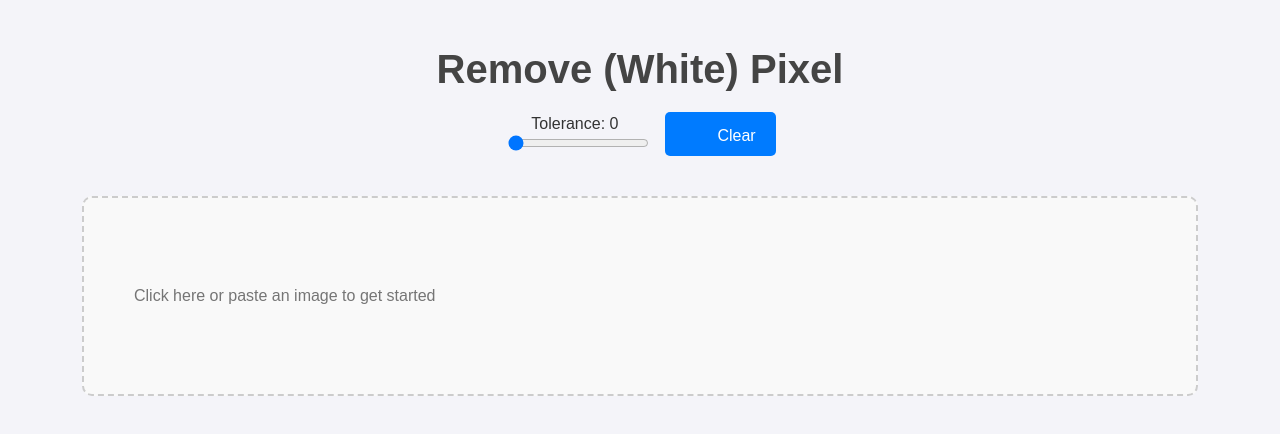
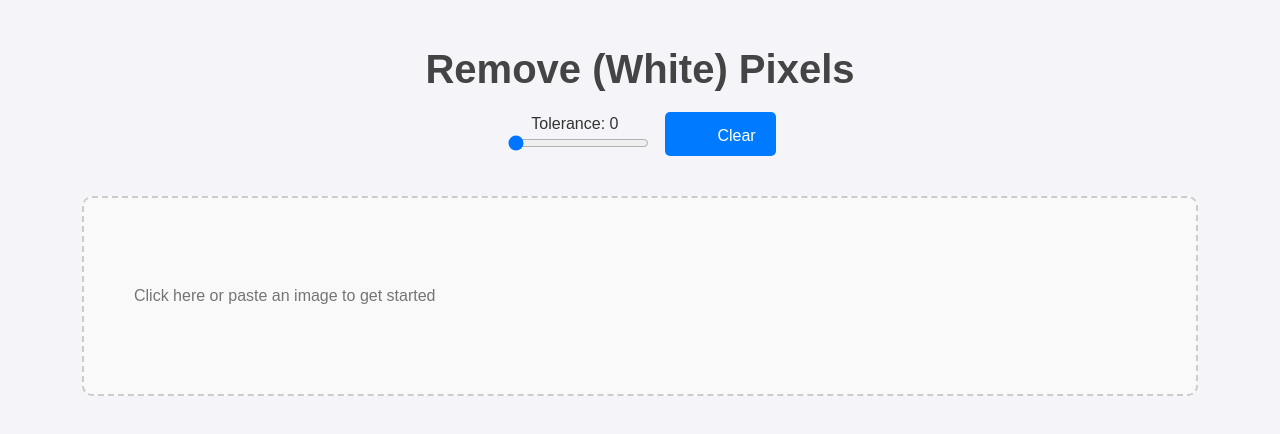
Before and after one commit to Mara-Li/remove_bg, a React (Vite) app: page / in a window 1280 px wide. Shown: the top 434 px of the page. Built offline with nearby package versions, Linux system fonts and the light colour scheme; some icons are missing; a web font is replaced by a local one.

Commit message:
fix: typo

```diff
--- a/src/App.tsx
+++ b/src/App.tsx
@@ -48,7 +48,7 @@
 				fontFamily: "Arial, sans-serif",
 			}}
 		>
-			<h1>Remove (White) Pixel</h1>
+			<h1>Remove (White) Pixels</h1>
 
 			<div className="controls">
 				<div className="slider-container">
```
